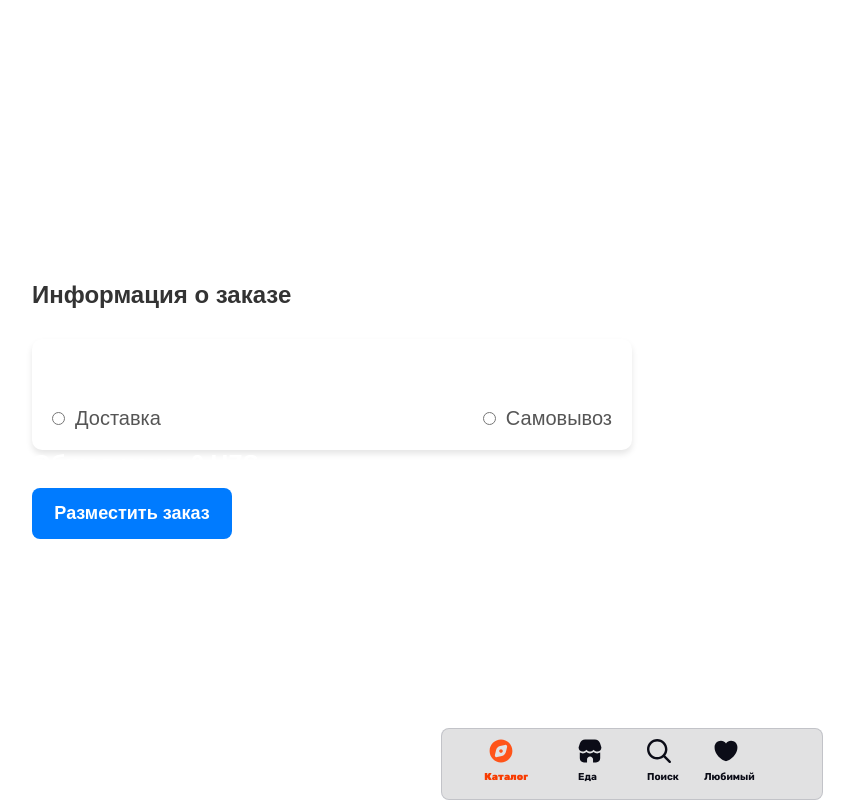
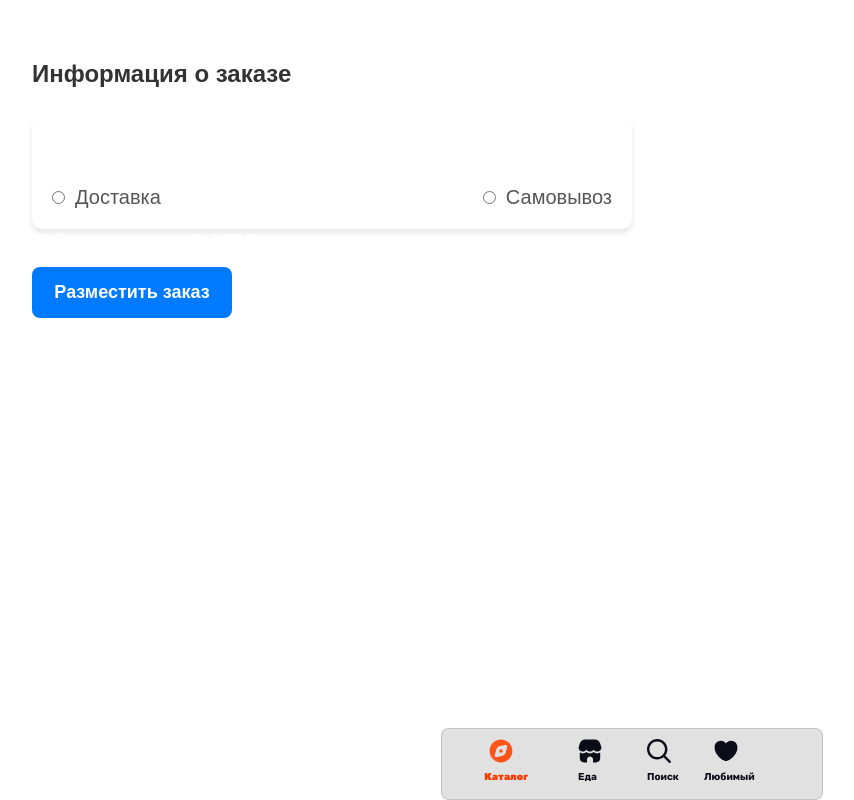
Before and after one commit to yoljasro/milliyfront, a Next.js app: page /order in a window 1280 px wide. Shown: the whole page, without its empty margins (8-862 px from the left). Built offline with nearby package versions, Linux system fonts and the light colour scheme.

Commit message:
changing

```diff
--- a/src/styles/order.module.sass
+++ b/src/styles/order.module.sass
@@ -1,6 +1,6 @@
 .orderPage
   display: flex
-  justify-content: center
+  // justify-content: center
   align-items: flex-start
   flex-direction: column
   padding: 40px
```
